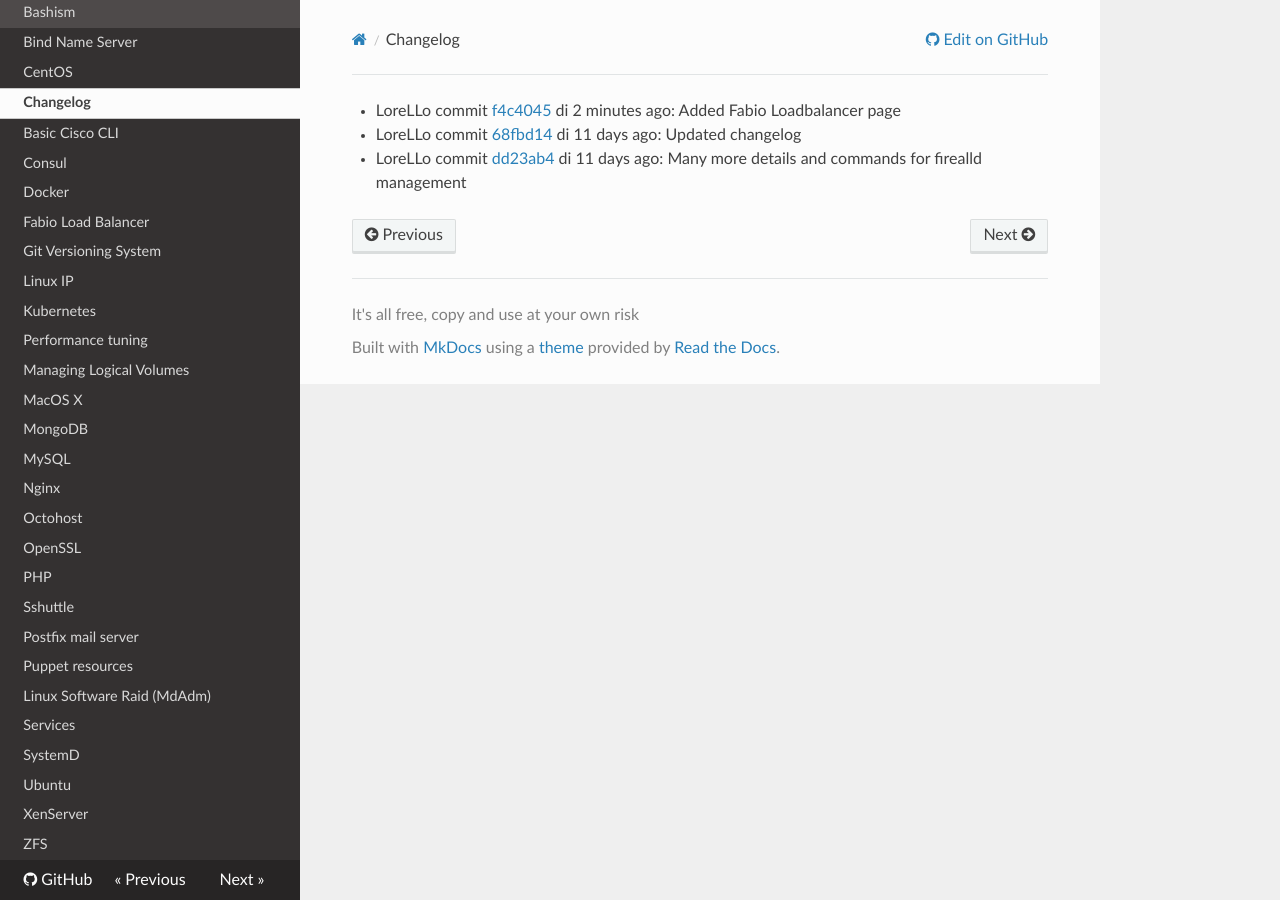
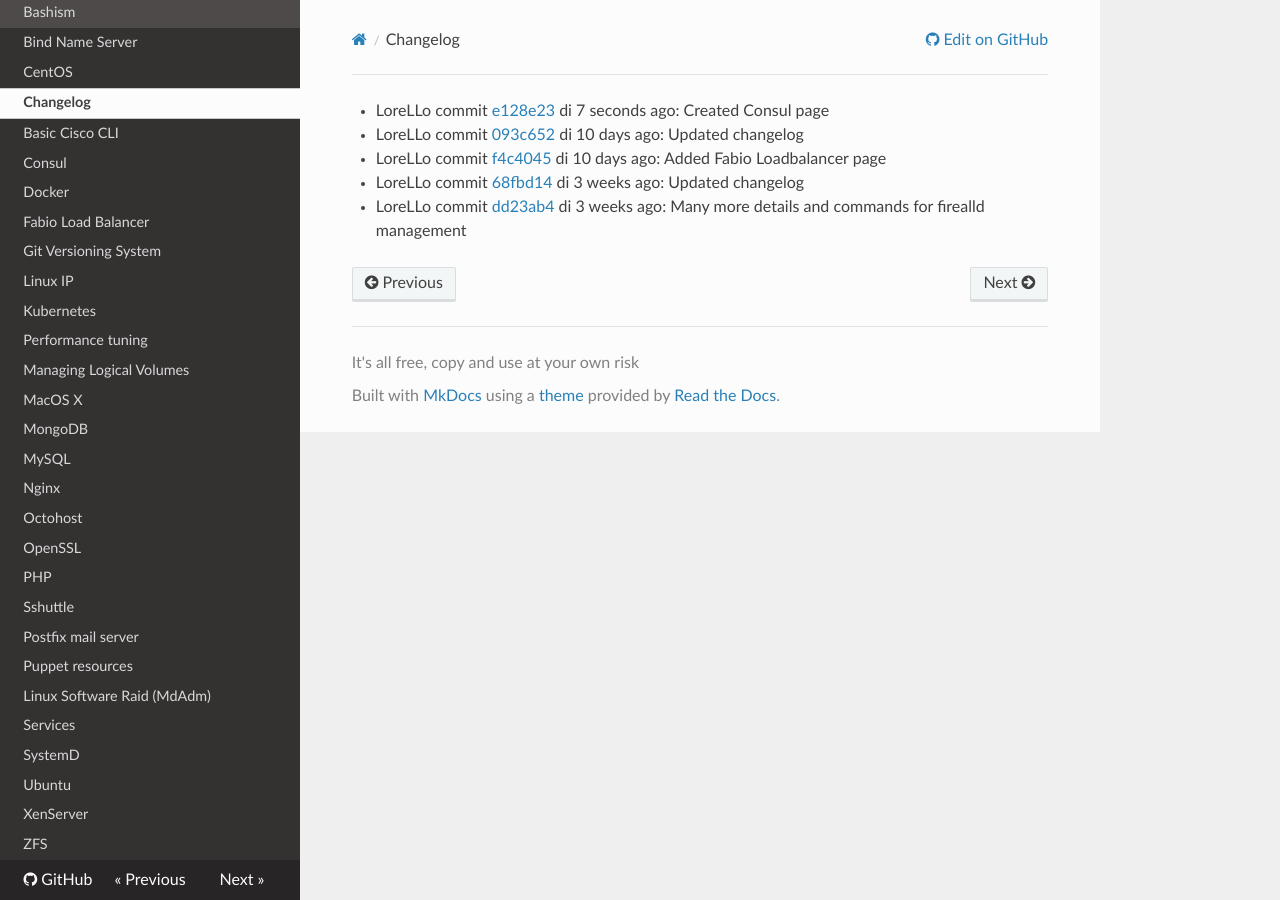
Before and after one commit to lorello/lorello.github.io, an MkDocs documentation site: the page built from docs/changelog.md, in a window 1280 px wide. Built offline with MkDocs 1.6.1, drawn with Linux system fonts in a browser that asks for light colours; nearby versions of some CDN libraries.

Commit message:
Updated changelog

```diff
--- a/docs/changelog.md
+++ b/docs/changelog.md
@@ -1,5 +1,9 @@
-* LoreLLo commit [f4c4045](https://github.com/lorello/lorello.github.io/commit/f4c4045c671643246f5063fd81dbd3c26865ea9e) di 2 minutes ago: Added Fabio Loadbalancer page
+* LoreLLo commit [e128e23](https://github.com/lorello/lorello.github.io/commit/e128e23fda8da7a7da8117adbf88c110714aa362) di 7 seconds ago: Created Consul page
 
-* LoreLLo commit [68fbd14](https://github.com/lorello/lorello.github.io/commit/68fbd145b461ff0d559ca73ce3d69b6ac89be9d1) di 11 days ago: Updated changelog
+* LoreLLo commit [093c652](https://github.com/lorello/lorello.github.io/commit/093c6524039ab581efbe918b5ddc645d2de95e90) di 10 days ago: Updated changelog
 
-* LoreLLo commit [dd23ab4](https://github.com/lorello/lorello.github.io/commit/dd23ab4c98576571a5eb1e4b51bdc741b3bffcee) di 11 days ago: Many more details and commands for firealld management
+* LoreLLo commit [f4c4045](https://github.com/lorello/lorello.github.io/commit/f4c4045c671643246f5063fd81dbd3c26865ea9e) di 10 days ago: Added Fabio Loadbalancer page
+
+* LoreLLo commit [68fbd14](https://github.com/lorello/lorello.github.io/commit/68fbd145b461ff0d559ca73ce3d69b6ac89be9d1) di 3 weeks ago: Updated changelog
+
+* LoreLLo commit [dd23ab4](https://github.com/lorello/lorello.github.io/commit/dd23ab4c98576571a5eb1e4b51bdc741b3bffcee) di 3 weeks ago: Many more details and commands for firealld management
```
